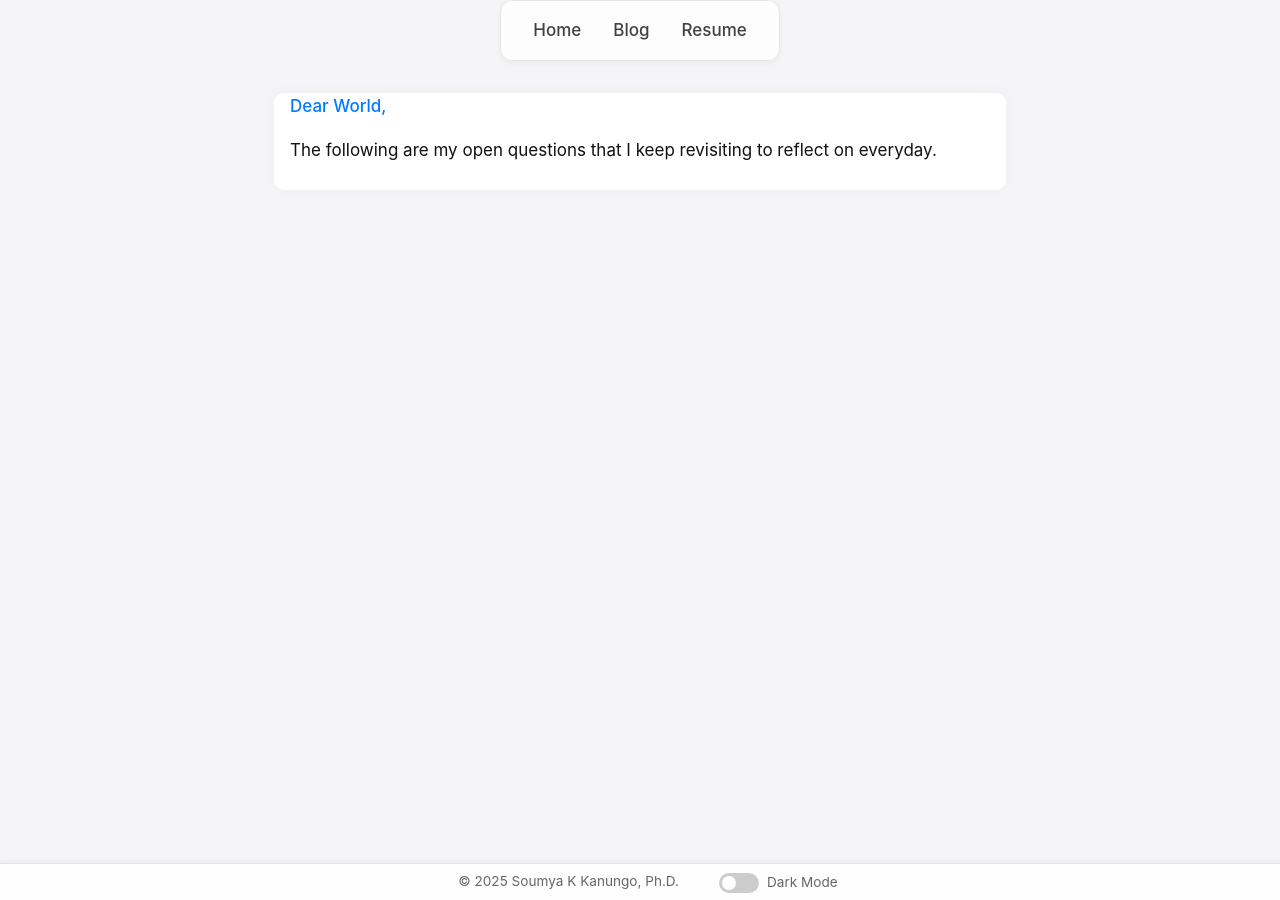
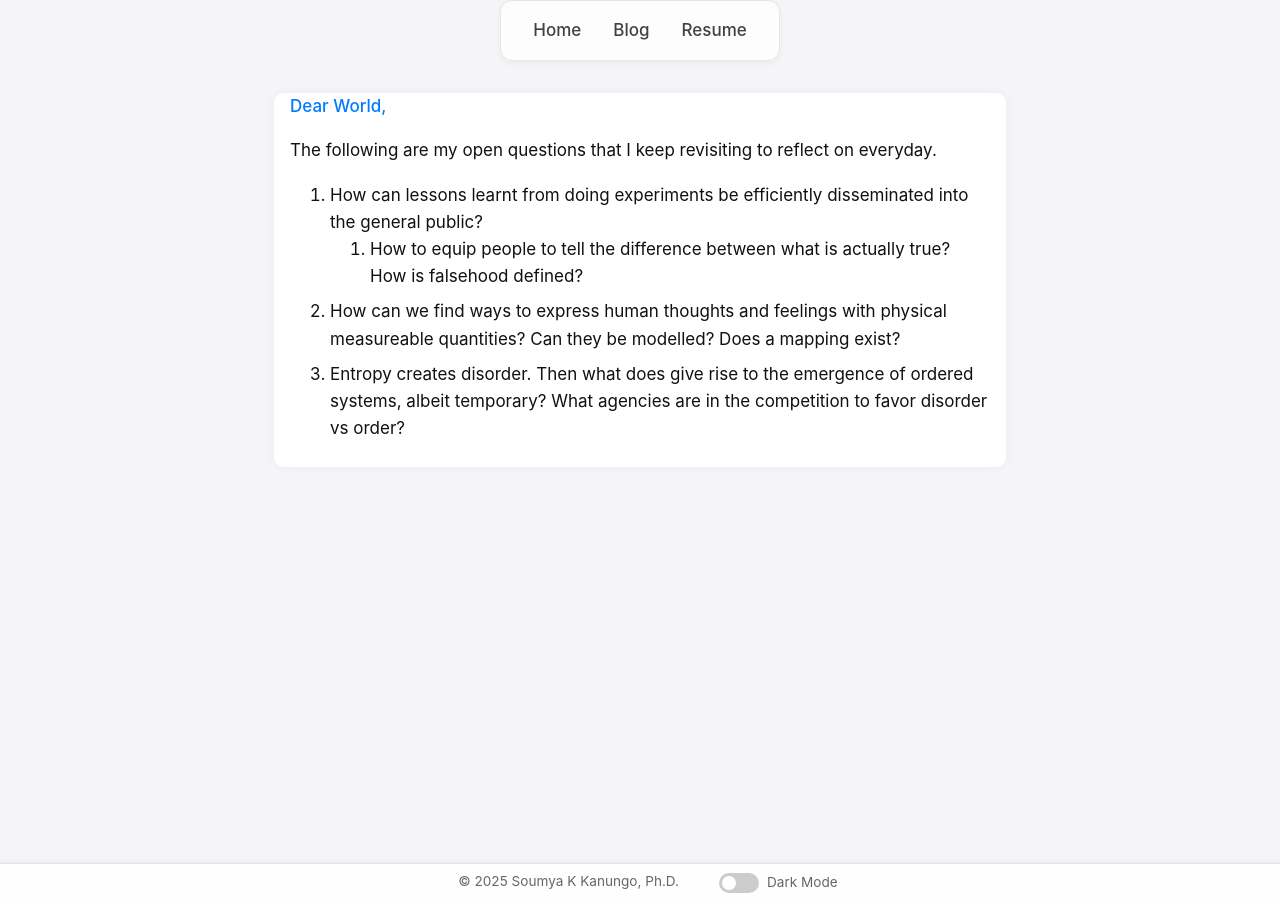
Before and after one commit to kanungo92/kanungo92.github.io, a Jekyll site: the page built from _posts/2025-08-09-MyOpenQuestions.md, in a window 1280 px wide. Built offline with Jekyll 4.4.1, drawn with Linux system fonts in a browser that asks for light colours.

Commit message:
small changes

```diff
--- a/_posts/2025-08-09-MyOpenQuestions.md
+++ b/_posts/2025-08-09-MyOpenQuestions.md
@@ -1,8 +1,12 @@
 ---
 layout: default
-title: Welcome
+title: My list of open questions
 ---
 
 <span class="highlight-blue">Dear World,</span>
 
 The following are my open questions that I keep revisiting to reflect on everyday.
+ 1. How can lessons learnt from doing experiments be efficiently disseminated into the general public?
+    1. How to equip people to tell the difference between what is actually true? How is falsehood defined?
+ 2. How can we find ways to express human thoughts and feelings with physical measureable quantities? Can they be modelled? Does a mapping exist?
+ 3. Entropy creates disorder. Then what does give rise to the emergence of ordered systems, albeit temporary? What agencies are in the competition to favor disorder vs order?
```
Also changed, not shown: 2 other files.
